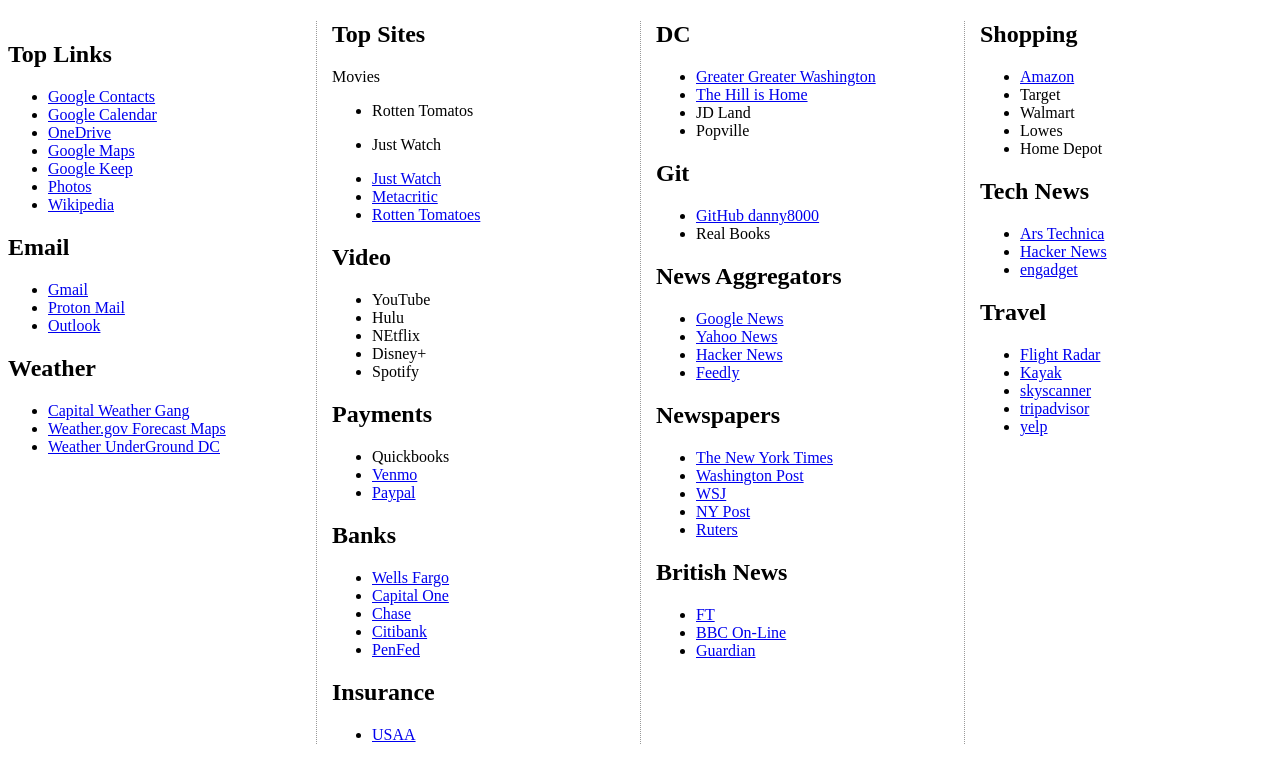
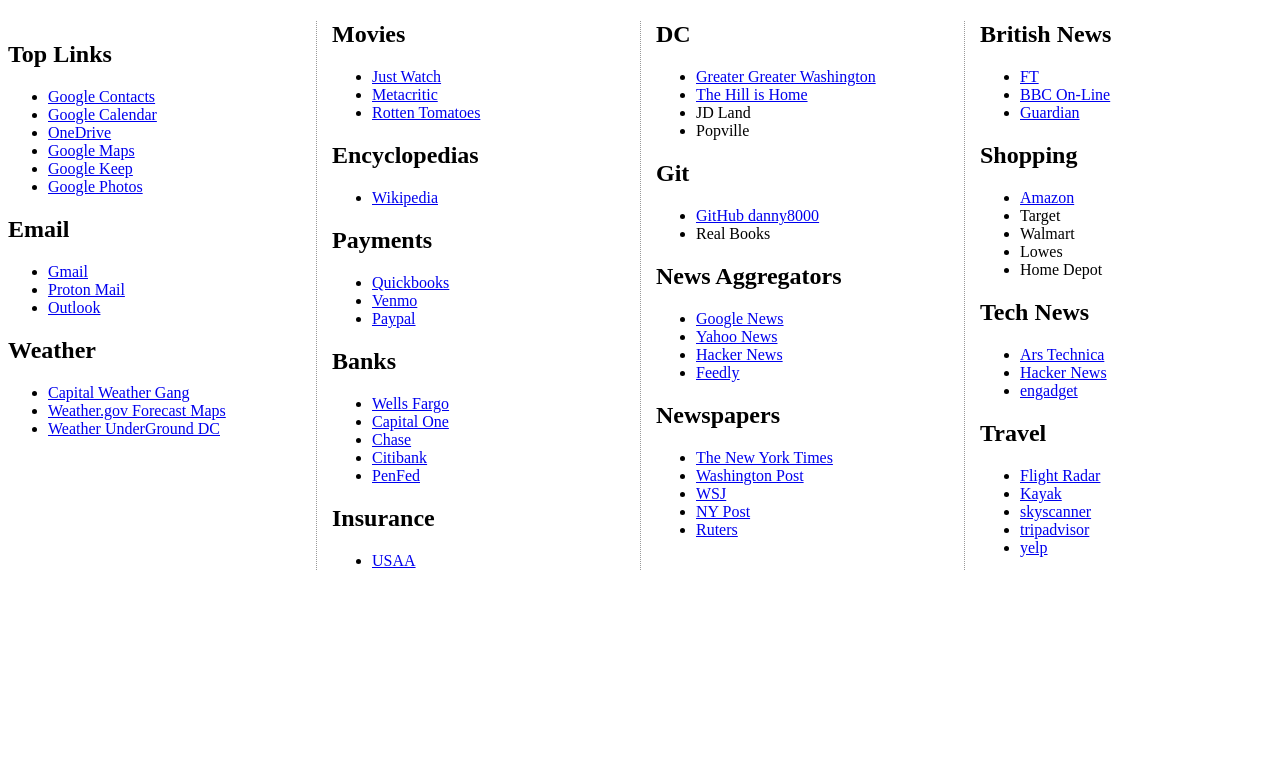
Before and after one commit to danny8000/Homepage, a Jekyll site: the page built from index.md, in a window 1280 px wide. Shown: the top 783 px of the page. Built offline with Jekyll 4.4.1, drawn with Linux system fonts in a browser that asks for light colours; our own code applies the rules of GitHub Pages for plain Markdown files.

Commit message:
Update index.md

```diff
--- a/index.md
+++ b/index.md
@@ -6,14 +6,13 @@ title: Links
 
 ## Top Links
 
+* [Google Contacts](https://contacts.google.com){:target="_blank"}
+* [Google Calendar](https://calendar.google.com){:target="_blank"}
+* [OneDrive](https://www.onedrive.com){:target="_blank"}
+* [Google Maps](http://maps.google.com/){:target="_blank"}
+* [Google Keep](https://keep.google.com/){:target="_blank"}
+* [Google Photos](https://photos.google.com/){:target="_blank"}
 
-* [Google Contacts](https://contacts.google.com)
-* [Google Calendar](https://calendar.google.com)
-* [OneDrive](https://www.onedrive.com)
-* [Google Maps](http://maps.google.com/)
-* [Google Keep](https://keep.google.com/)
-* [Photos](https://photos.google.com/)
-* [Wikipedia](https://en.wikipedia.org/wiki/Main_Page)
 
 </div>
 <div markdown="1">
@@ -37,29 +36,19 @@ title: Links
 
 <div markdown="1">
 
-## Top Sites
-
-Movies
-
-* Rotten Tomatos
-* Just Watch
+## Movies
 
 * [Just Watch](https://www.justwatch.com/us/watchlist)
 * [Metacritic](https://www.metacritic.com/browse/movies/genre/metascore/family?view=condensed)
 * [Rotten Tomatoes](https://www.rottentomatoes.com/browse/top-dvd-streaming/)
 
-## Video
+## Encyclopedias
 
-* YouTube
-* Hulu
-* NEtflix
-* Disney+
-* Spotify
-
+* [Wikipedia](https://en.wikipedia.org/wiki/Main_Page){:target="_blank"}
 
 ## Payments
 
-* Quickbooks
+* [Quickbooks](https://accounts.intuit.com/app/sign-in?app_group=QBO&asset_alias=Intuit.accounting.core.qbowebapp&app_environment=prod)
 * [Venmo](https://venmo.com)
 * [Paypal](https://paypal.com)
 
```
